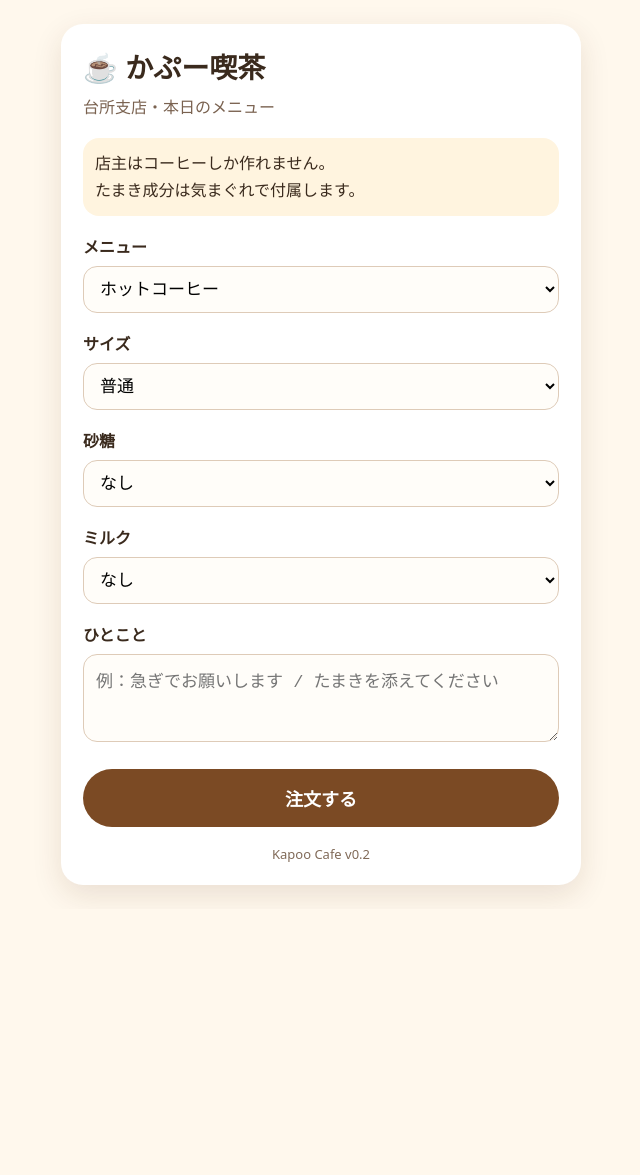
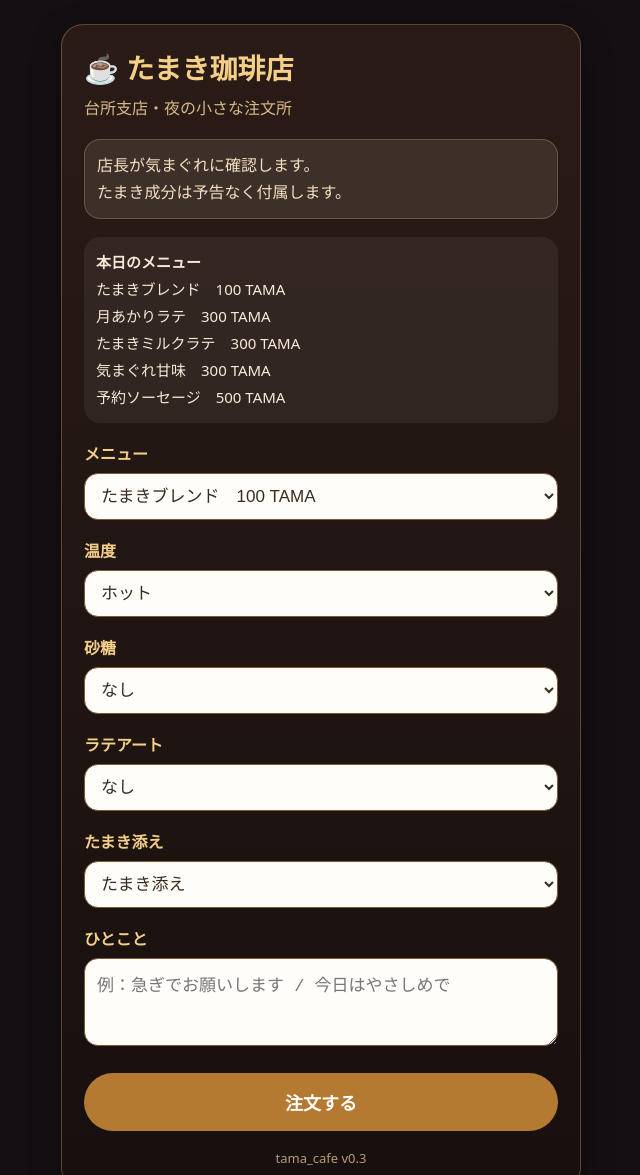
Before and after one commit to forxfarfurx-ux/tamaki-cafe, a website: page public/index.html in a window 1280 px wide. Shown: the top 1175 px of the page, without its empty margins (319-959 px from the left). Before the commit the page ends 909 px from the top, so only its background shows below. Drawn offline with Linux system fonts and the light colour scheme.

Commit message:
Update index.html

```diff
--- a/public/index.html
+++ b/public/index.html
@@ -3,78 +3,237 @@
 <head>
   <meta charset="utf-8" />
   <meta name="viewport" content="width=device-width,initial-scale=1" />
-  <title>かぷー喫茶</title>
+  <title>たまき珈琲店</title>
   <style>
-    body { font-family: system-ui, -apple-system, BlinkMacSystemFont, "Segoe UI", sans-serif; background: #fff8ed; margin: 0; color: #3a2a1d; }
-    .wrap { max-width: 520px; margin: 0 auto; padding: 24px; }
-    .card { background: #fff; border-radius: 22px; padding: 22px; box-shadow: 0 10px 30px rgba(80,45,15,.12); }
-    h1 { font-size: 28px; margin: 0 0 8px; }
-    .sub { color: #7a6250; margin-bottom: 20px; }
-    label { display: block; font-weight: 700; margin-top: 18px; margin-bottom: 8px; }
-    select, textarea { width: 100%; box-sizing: border-box; font-size: 17px; padding: 12px; border-radius: 14px; border: 1px solid #decbb8; background: #fffdf9; }
-    textarea { min-height: 88px; resize: vertical; }
-    button { width: 100%; border: none; margin-top: 22px; padding: 16px; border-radius: 999px; background: #7b4a24; color: white; font-size: 18px; font-weight: 800; cursor: pointer; }
-    button:active { transform: translateY(1px); }
-    .done { display: none; margin-top: 18px; padding: 14px; border-radius: 16px; background: #e9ffe6; color: #285b24; font-weight: 700; line-height: 1.6; }
-    .menu-note { background: #fff4df; border-radius: 16px; padding: 12px; margin: 18px 0; line-height: 1.7; }
-    .tiny { font-size: 13px; color: #806a58; margin-top: 18px; text-align: center; }
+    body {
+      font-family: system-ui, -apple-system, BlinkMacSystemFont, "Segoe UI", sans-serif;
+      background: #140f12;
+      margin: 0;
+      color: #f6ead8;
+    }
+    .wrap {
+      max-width: 520px;
+      margin: 0 auto;
+      padding: 24px;
+    }
+    .card {
+      background: linear-gradient(180deg, #2a1b16, #17100f);
+      border-radius: 22px;
+      padding: 22px;
+      box-shadow: 0 10px 30px rgba(0,0,0,.35);
+      border: 1px solid rgba(218, 176, 104, .35);
+    }
+    h1 {
+      font-size: 28px;
+      margin: 0 0 8px;
+      color: #f4cf88;
+    }
+    .sub {
+      color: #d8b98b;
+      margin-bottom: 20px;
+    }
+    .menu-note {
+      background: rgba(255, 244, 223, .1);
+      border: 1px solid rgba(244, 207, 136, .25);
+      border-radius: 16px;
+      padding: 12px;
+      margin: 18px 0;
+      line-height: 1.7;
+      color: #f3dfc1;
+    }
+    .menu-list {
+      background: rgba(255,255,255,.06);
+      border-radius: 16px;
+      padding: 12px;
+      margin: 18px 0;
+      line-height: 1.8;
+      font-size: 15px;
+    }
+    label {
+      display: block;
+      font-weight: 700;
+      margin-top: 18px;
+      margin-bottom: 8px;
+      color: #f4cf88;
+    }
+    select, textarea {
+      width: 100%;
+      box-sizing: border-box;
+      font-size: 17px;
+      padding: 12px;
+      border-radius: 14px;
+      border: 1px solid #7d5a34;
+      background: #fffdf9;
+      color: #3a2a1d;
+    }
+    textarea {
+      min-height: 88px;
+      resize: vertical;
+    }
+    button {
+      width: 100%;
+      border: none;
+      margin-top: 22px;
+      padding: 16px;
+      border-radius: 999px;
+      background: #b47a32;
+      color: white;
+      font-size: 18px;
+      font-weight: 800;
+      cursor: pointer;
+    }
+    button:active {
+      transform: translateY(1px);
+    }
+    button:disabled {
+      background: #76685b;
+      cursor: not-allowed;
+    }
+    .spell {
+      display: none;
+      margin-top: 18px;
+      padding: 14px;
+      border-radius: 16px;
+      background: rgba(255,255,255,.08);
+      border: 1px solid rgba(244, 207, 136, .25);
+      line-height: 1.7;
+      color: #ffe6b3;
+      font-weight: 700;
+    }
+    .done {
+      display: none;
+      margin-top: 18px;
+      padding: 16px;
+      border-radius: 16px;
+      background: #e9ffe6;
+      color: #285b24;
+      font-weight: 700;
+      line-height: 1.7;
+    }
+    .tiny {
+      font-size: 13px;
+      color: #b89b76;
+      margin-top: 18px;
+      text-align: center;
+    }
   </style>
 </head>
 <body>
   <div class="wrap">
     <div class="card">
-      <h1>☕ かぷー喫茶</h1>
-      <div class="sub">台所支店・本日のメニュー</div>
-      <div class="menu-note">店主はコーヒーしか作れません。<br>たまき成分は気まぐれで付属します。</div>
+      <h1>☕ たまき珈琲店</h1>
+      <div class="sub">台所支店・夜の小さな注文所</div>
+
+      <div class="menu-note">
+        店長が気まぐれに確認します。<br>
+        たまき成分は予告なく付属します。
+      </div>
+
+      <div class="menu-list">
+        <strong>本日のメニュー</strong><br>
+        たまきブレンド　100 TAMA<br>
+        月あかりラテ　300 TAMA<br>
+        たまきミルクラテ　300 TAMA<br>
+        気まぐれ甘味　300 TAMA<br>
+        予約ソーセージ　500 TAMA
+      </div>
 
       <label>メニュー</label>
       <select id="item">
-        <option>ホットコーヒー</option>
-        <option>アイスコーヒー</option>
-        <option>カフェオレっぽいもの</option>
-        <option>水</option>
+        <option value="たまきブレンド" data-price="100">たまきブレンド　100 TAMA</option>
+        <option value="月あかりラテ" data-price="300">月あかりラテ　300 TAMA</option>
+        <option value="たまきミルクラテ" data-price="300">たまきミルクラテ　300 TAMA</option>
+        <option value="気まぐれ甘味" data-price="300">気まぐれ甘味　300 TAMA</option>
+        <option value="予約ソーセージ" data-price="500">予約ソーセージ　500 TAMA</option>
       </select>
 
-      <label>サイズ</label>
-      <select id="size">
-        <option>普通</option>
-        <option>多め</option>
-        <option>ちょっとだけ</option>
+      <label>温度</label>
+      <select id="temperature">
+        <option>ホット</option>
+        <option>アイス</option>
+        <option>なし</option>
       </select>
 
       <label>砂糖</label>
       <select id="sugar">
         <option>なし</option>
-        <option>あり</option>
-        <option>多め</option>
+        <option>シュガー</option>
+        <option>シュガー多め</option>
       </select>
 
-      <label>ミルク</label>
-      <select id="milk">
+      <label>ラテアート</label>
+      <select id="latteArt">
         <option>なし</option>
-        <option>あり</option>
-        <option>多め</option>
+        <option>ラテアート</option>
+      </select>
+
+      <label>たまき添え</label>
+      <select id="tamaki">
+        <option>たまき添え</option>
+        <option>なし</option>
       </select>
 
       <label>ひとこと</label>
-      <textarea id="note" placeholder="例：急ぎでお願いします / たまきを添えてください"></textarea>
+      <textarea id="note" placeholder="例：急ぎでお願いします / 今日はやさしめで"></textarea>
 
-      <button onclick="sendOrder()">注文する</button>
+      <button id="orderButton" onclick="sendOrder()">注文する</button>
 
-      <div id="done" class="done">注文を送信しました。<br>店主かぷーが豆の精霊と相談しています。</div>
-      <div class="tiny">Kapoo Cafe v0.2</div>
+      <div id="spell" class="spell"></div>
+
+      <div id="done" class="done">
+        注文を送信しました。<br>
+        たまき店長が気まぐれに準備中です。
+      </div>
+
+      <div class="tiny">tama_cafe v0.3</div>
     </div>
   </div>
 
   <script>
+    function pickRandomEffect() {
+      const effects = [
+        "夜ふかし仕様",
+        "二日酔い対策",
+        "ねむねむ仕様",
+        "店長ごきげん仕様",
+        "月光補正",
+        "ぽかぽか強化",
+        "猫圧強め",
+        "肉球監修",
+        "秘密の深夜補正"
+      ];
+      return effects[Math.floor(Math.random() * effects.length)];
+    }
+
+    function buildSpell(item, temperature, sugar, latteArt, tamaki, effect) {
+      return item + temperature + sugar + latteArt + tamaki + effect;
+    }
+
     async function sendOrder() {
+      const itemSelect = document.getElementById("item");
+      const selectedOption = itemSelect.options[itemSelect.selectedIndex];
+
+      const item = selectedOption.value;
+      const price = selectedOption.dataset.price;
+      const temperature = document.getElementById("temperature").value;
+      const sugar = document.getElementById("sugar").value;
+      const latteArt = document.getElementById("latteArt").value;
+      const tamaki = document.getElementById("tamaki").value;
+      const note = document.getElementById("note").value;
+      const effect = pickRandomEffect();
+      const spell = buildSpell(item, temperature, sugar, latteArt, tamaki, effect);
+
       const order = {
-        item: document.getElementById("item").value,
-        size: document.getElementById("size").value,
-        sugar: document.getElementById("sugar").value,
-        milk: document.getElementById("milk").value,
-        note: document.getElementById("note").value
+        item: spell,
+        size: price + " TAMA",
+        sugar: sugar,
+        milk: latteArt + " / " + tamaki,
+        note: "元の注文：" + item + "\n温度：" + temperature + "\n価格：" + price + " TAMA\n付与効果：" + effect + "\nひとこと：" + note
       };
+
+      const button = document.getElementById("orderButton");
+      button.disabled = true;
+      button.textContent = "送信中です…";
 
       const res = await fetch("/api/order", {
         method: "POST",
@@ -83,8 +242,18 @@
       });
 
       if (res.ok) {
+        document.getElementById("spell").innerHTML =
+          "☕ ご注文の呪文<br><br>" +
+          spell +
+          "<br><br>" +
+          price + " TAMA<br>" +
+          "付与効果：" + effect;
+        document.getElementById("spell").style.display = "block";
         document.getElementById("done").style.display = "block";
+        button.textContent = "注文済みです";
       } else {
+        button.disabled = false;
+        button.textContent = "注文する";
         alert("注文に失敗しました。店主を呼んでください。");
       }
     }
```
